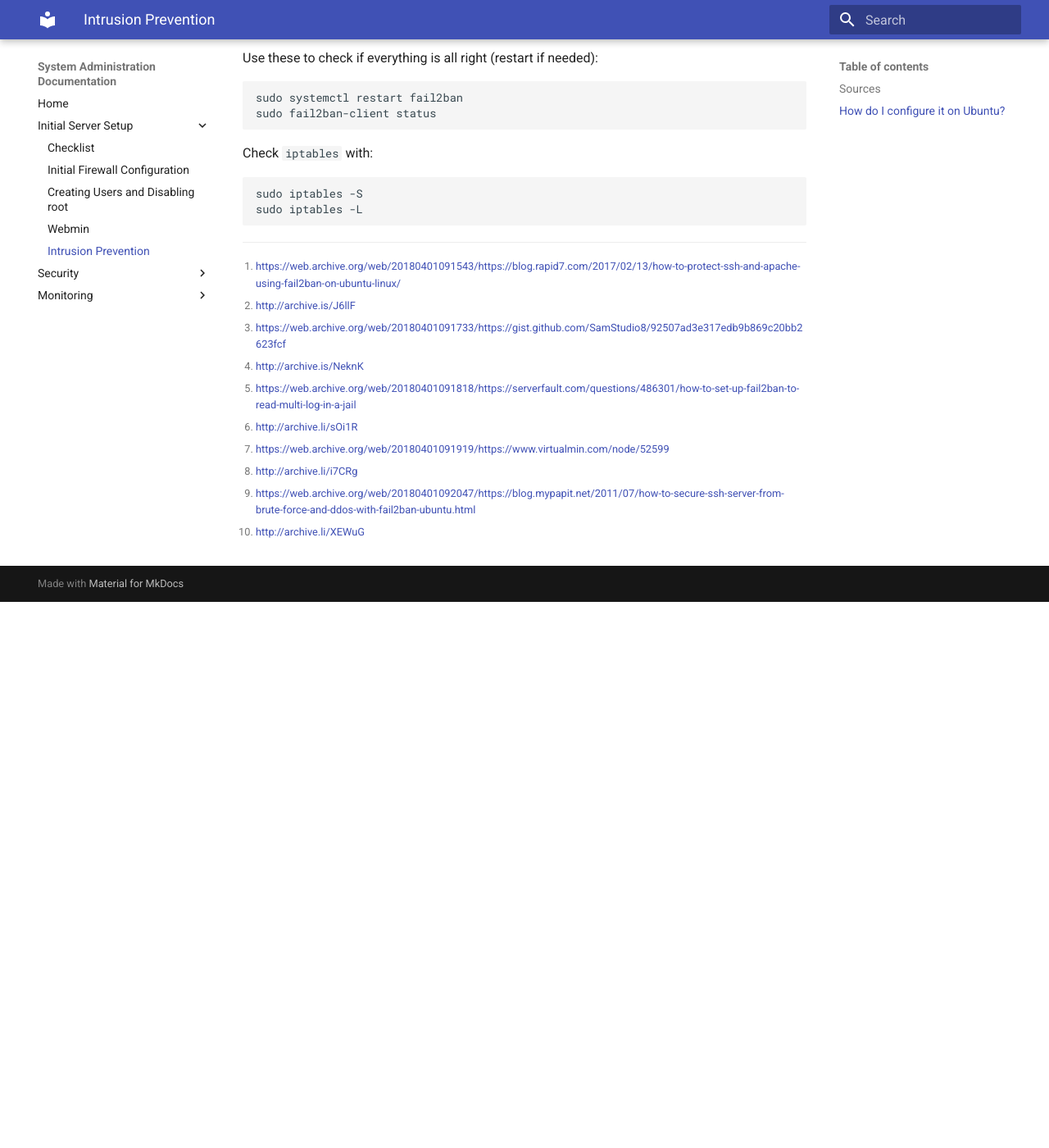
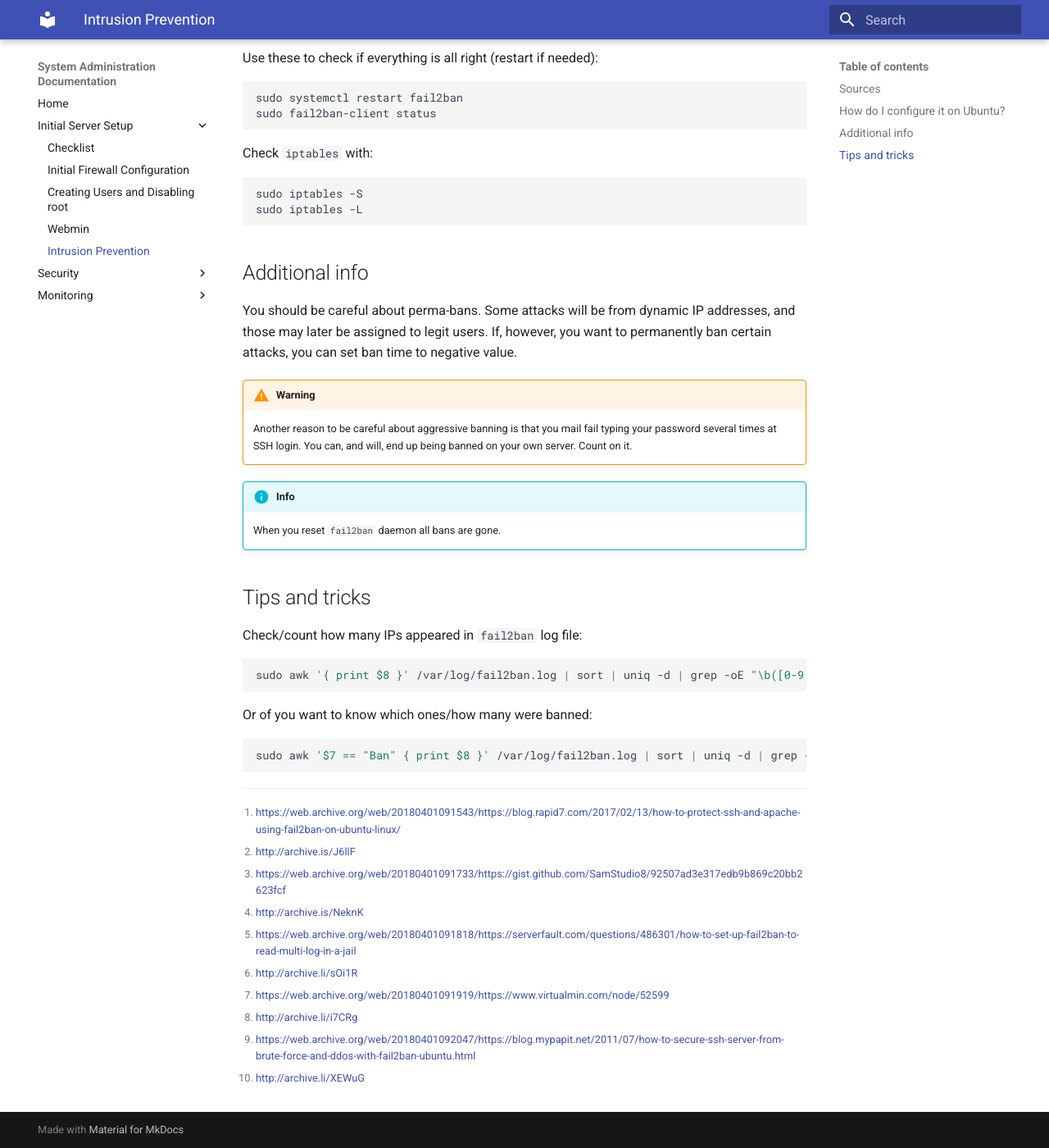
Before and after one commit to petarGitNik/sys-admin-docs, an MkDocs documentation site: the page built from docs/initial-server-setup/fail2ban.md, in a window 1280 px wide and 1400 px high, scrolled down 3745 px. Shown: the whole window at 82% size. Built offline with MkDocs 1.6.1 and Material for MkDocs 9.7.7, drawn with Linux system fonts in a browser that asks for light colours; old or Windows-style settings are respelled for this version of MkDocs; before the commit the page ends 4479 px from its top, so only the background shows below that.

Commit message:
Amend tutorial on fail2ban

````diff
--- a/docs/initial-server-setup/fail2ban.md
+++ b/docs/initial-server-setup/fail2ban.md
@@ -203,6 +203,30 @@ sudo iptables -S
 sudo iptables -L
 ```
 
+## Additional info
+
+You should be careful about perma-bans. Some attacks will be from dynamic IP addresses, and those may later be assigned to legit users. If, however, you want to permanently ban certain attacks, you can set ban time to negative value.
+
+!!! warning
+    Another reason to be careful about aggressive banning is that you mail fail typing your password several times at SSH login. You can, and will, end up being banned on your own server. Count on it.
+
+!!! info
+    When you reset `fail2ban` daemon all bans are gone.
+
+## Tips and tricks
+
+Check/count how many IPs appeared in `fail2ban` log file:
+
+```bash
+sudo awk '{ print $8 }' /var/log/fail2ban.log | sort | uniq -d | grep -oE "\b([0-9]{1,3}\.){3}[0-9]{1,3}\b" | wc -l
+```
+
+Or of you want to know which ones/how many were banned:
+
+```bash
+sudo awk '$7 == "Ban" { print $8 }' /var/log/fail2ban.log | sort | uniq -d | grep -oE "\b([0-9]{1,3}\.){3}[0-9]{1,3}\b" | wc -l
+```
+
 [^1]: <https://web.archive.org/web/20180401091543/https://blog.rapid7.com/2017/02/13/how-to-protect-ssh-and-apache-using-fail2ban-on-ubuntu-linux/>
 [^2]: <http://archive.is/J6llF>
 [^3]: <https://web.archive.org/web/20180401091733/https://gist.github.com/SamStudio8/92507ad3e317edb9b869c20bb2623fcf>
````
